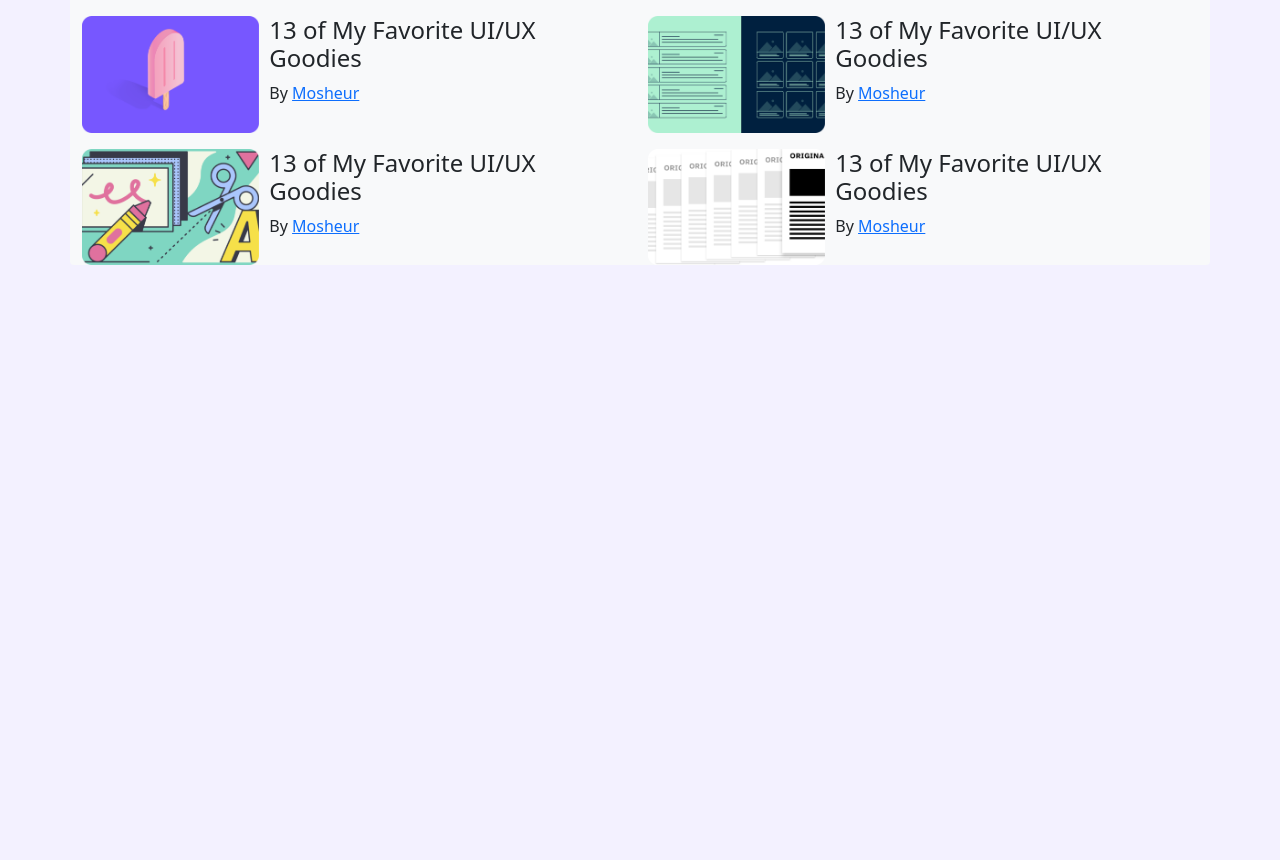
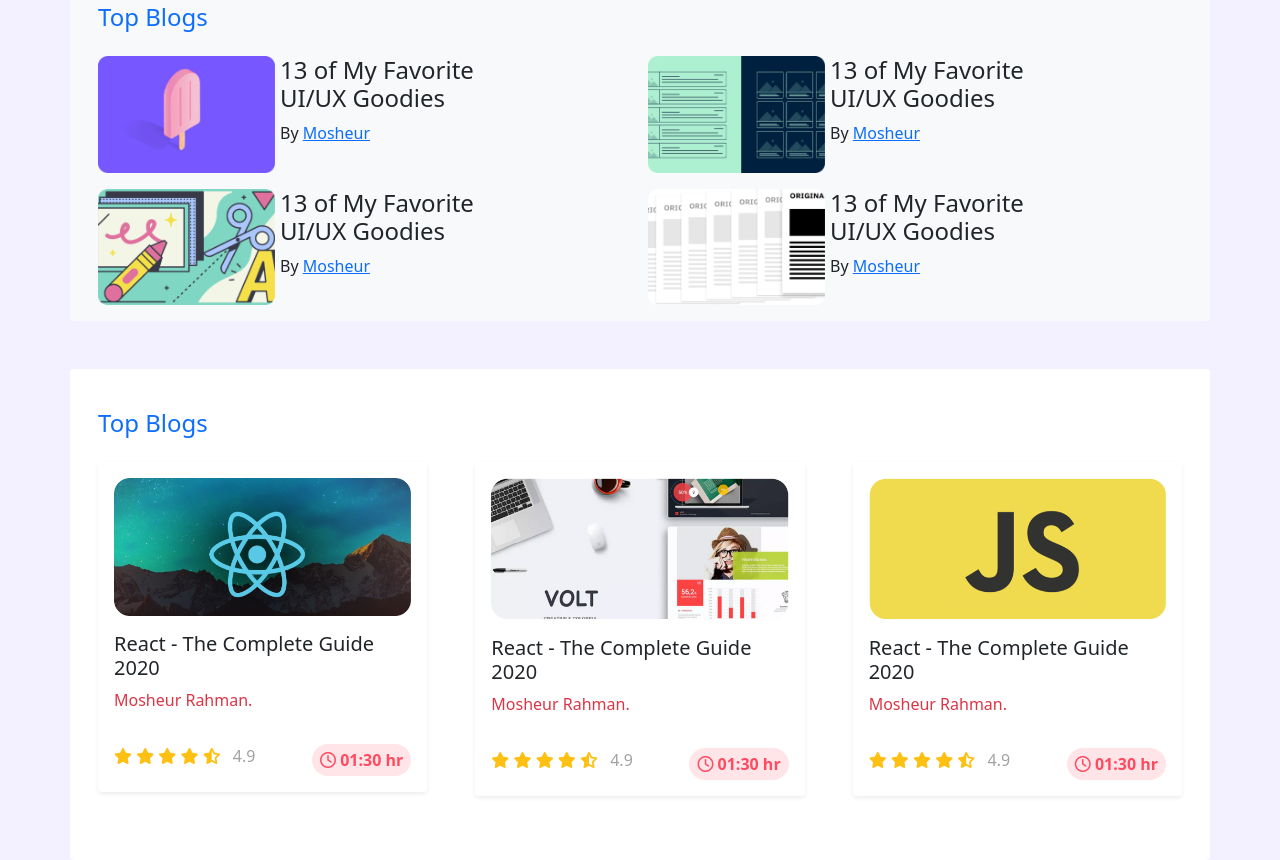
Before and after one commit to mosheurpau/leader-board-bootstrap, a plain HTML site: page index.html in a window 1280 px wide. Shown: the part 391-1251 px from the top of the page. Before the commit the page ends 800 px from the top, so only its background shows below. Drawn offline with Linux system fonts and the light colour scheme.

Commit message:
added top Lates Course

```diff
--- a/index.html
+++ b/index.html
@@ -7,6 +7,7 @@
     <meta name="viewport" content="width=device-width, initial-scale=1.0">
     <title>Document</title>
     <link rel="stylesheet" href="CSS/bootstrap.min.css">
+    <script src="https://kit.fontawesome.com/de14dc7e14.js" crossorigin="anonymous"></script>
 </head>
 
 <body style="background-color: #F3F1FF;">
@@ -51,7 +52,7 @@
 
     <main>
         <section class="container bg-light rounded">
-            <div>
+            <div class="p-3">
                 <h4 class="text-primary my-4">Top players</h4>
                 <div class="row gy-4 pb-3">
                     <div class="col-12 col-md-6 col-lg-4 d-flex align-items-center">
@@ -81,8 +82,8 @@
                 </div>
             </div>
             <hr>
-            <div>
-                <h4 class="text-primary my-4">Top Blogs</h4>
+            <div class="p-3">
+                <h4 class="text-primary mb-4">Top Blogs</h4>
                 <div class="row g-3">
                     <div class="col-md-12 col-lg-6 d-flex">
                         <div class="row ">
@@ -131,6 +132,92 @@
                 </div>
             </div>
         </section>
+        <br>
+        <section class="container bg-white rounded mt-4">
+            <div class="p-3">
+                <h4 class="text-primary my-4">Top Blogs</h4>
+                <div class="row row-cols-1 row-cols-sm-1 row-cols-md-2 row-cols-lg-3 gx-5">
+                    <div class="col">
+                        <div class="card h-270 shadow-sm p-3 mb-5 bg-body border-0">
+                            <img width="224px" src="images/courses/course-1.png" class="card-img-top" alt="...">
+                            <div class="py-3">
+                                <h5 class="card-title">React - The Complete Guide 2020</h5>
+                                <p><a class="text-decoration-none text-danger"
+                                        href="https://github.com/mosheurpau">Mosheur
+                                        Rahman.</a></p>
+                            </div>
+                            <div class="d-flex justify-content-between">
+                                <div style="color: #FFC014;">
+                                    <i class="fas fa-star"></i>
+                                    <i class="fas fa-star"></i>
+                                    <i class="fas fa-star"></i>
+                                    <i class="fas fa-star"></i>
+                                    <i class="fas fa-star-half-alt"></i>
+                                    <span style="color:#A2A2A2;" class="ms-2">4.9</span>
+                                </div>
+                                <div style="background-color:
+                                #FFE4E8; color: #FF4A60;" class="py-1 px-2 rounded-pill fw-bold fs-6">
+                                    <i class="far fa-clock"></i>
+                                    <span>01:30 hr</span>
+                                </div>
+                            </div>
+                        </div>
+                    </div>
+                    <div class="col">
+                        <div class="card h-270 shadow-sm p-3 mb-5 bg-body border-0">
+                            <img width="224px" src="images/courses/course-2.png" class="card-img-top" alt="...">
+                            <div class="py-3">
+                                <h5 class="card-title">React - The Complete Guide 2020</h5>
+                                <p><a class="text-decoration-none text-danger"
+                                        href="https://github.com/mosheurpau">Mosheur
+                                        Rahman.</a></p>
+                            </div>
+                            <div class="d-flex justify-content-between">
+                                <div style="color: #FFC014;">
+                                    <i class="fas fa-star"></i>
+                                    <i class="fas fa-star"></i>
+                                    <i class="fas fa-star"></i>
+                                    <i class="fas fa-star"></i>
+                                    <i class="fas fa-star-half-alt"></i>
+                                    <span style="color:#A2A2A2;" class="ms-2">4.9</span>
+                                </div>
+                                <div style="background-color:
+                                #FFE4E8; color: #FF4A60;" class="py-1 px-2 rounded-pill fw-bold fs-6">
+                                    <i class="far fa-clock"></i>
+                                    <span>01:30 hr</span>
+                                </div>
+                            </div>
+                        </div>
+                    </div>
+                    <div class="col">
+                        <div class="card h-270 shadow-sm p-3 mb-5 bg-body border-0">
+                            <img width="224px" src="images/courses/course-3.png" class="card-img-top" alt="...">
+                            <div class="py-3">
+                                <h5 class="card-title">React - The Complete Guide 2020</h5>
+                                <p><a class="text-decoration-none text-danger"
+                                        href="https://github.com/mosheurpau">Mosheur
+                                        Rahman.</a></p>
+                            </div>
+                            <div class="d-flex justify-content-between">
+                                <div style="color: #FFC014;">
+                                    <i class="fas fa-star"></i>
+                                    <i class="fas fa-star"></i>
+                                    <i class="fas fa-star"></i>
+                                    <i class="fas fa-star"></i>
+                                    <i class="fas fa-star-half-alt"></i>
+                                    <span style="color:#A2A2A2;" class="ms-2">4.9</span>
+                                </div>
+                                <div style="background-color:
+                                #FFE4E8; color: #FF4A60;" class="py-1 px-2 rounded-pill fw-bold fs-6">
+                                    <i class="far fa-clock"></i>
+                                    <span>01:30 hr</span>
+                                </div>
+                            </div>
+                        </div>
+                    </div>
+                </div>
+            </div>
+        </section>
     </main>
 
 
```
